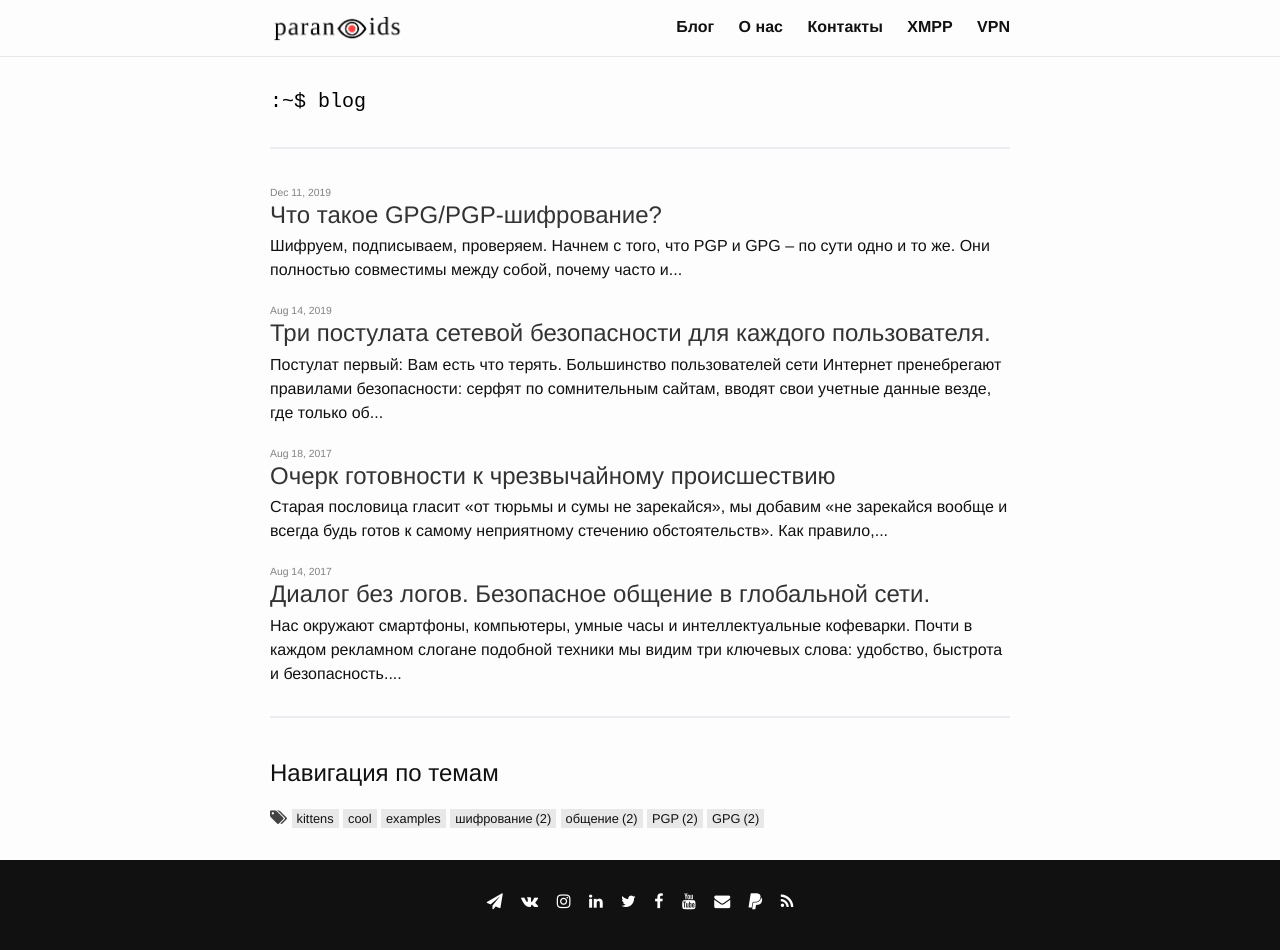
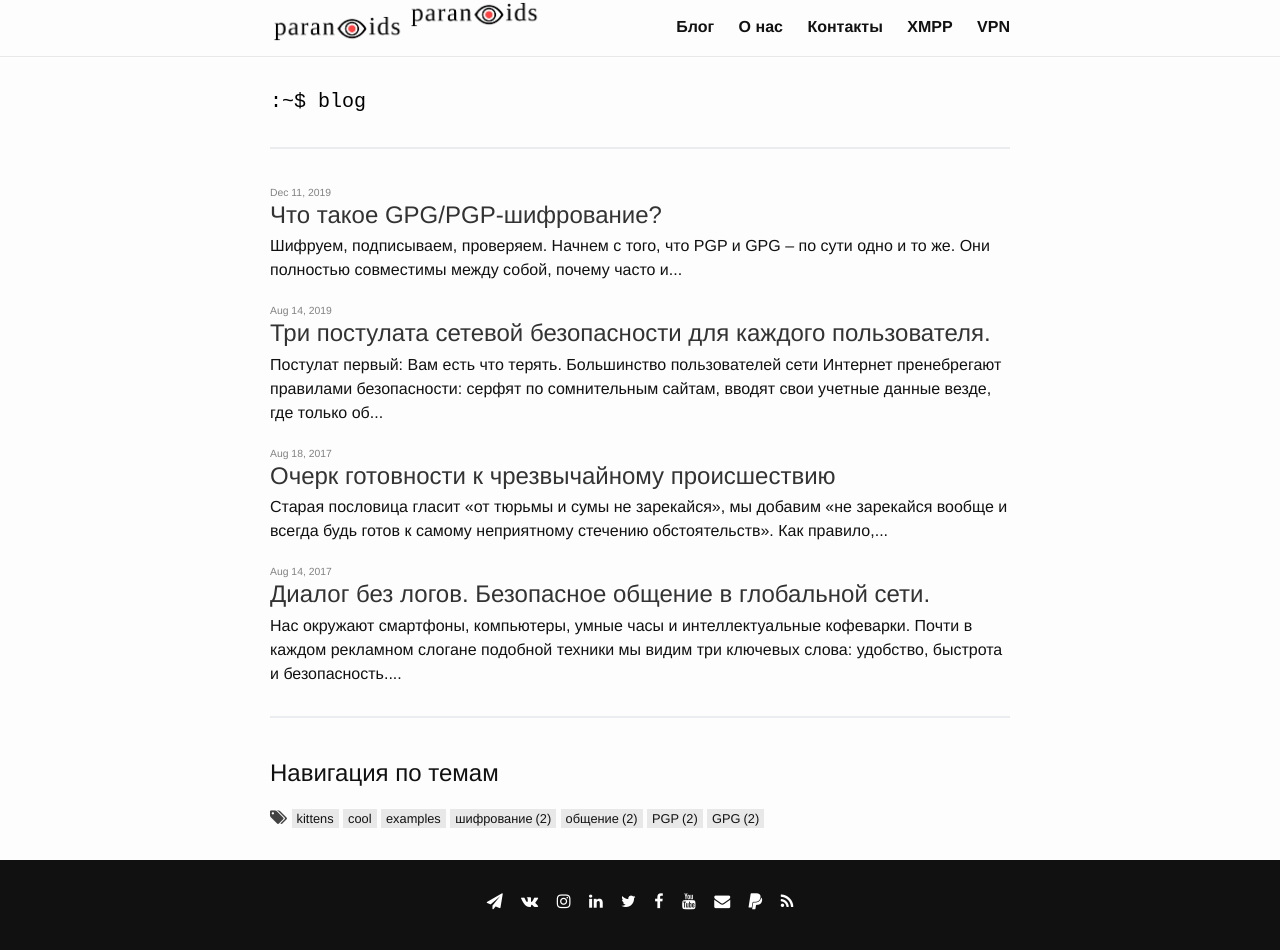
Before and after one commit to 2b7E1n6D0e5R7/2b7E1n6D0e5R7.github.io, a Jekyll site: the page built from index.html, in a window 1280 px wide. Built offline with Jekyll 4.4.1, drawn with Linux system fonts in a browser that asks for light colours; the list of posts is cut into pages by our own code.

Commit message:
Update header.html

```diff
--- a/_includes/header.html
+++ b/_includes/header.html
@@ -3,6 +3,13 @@
   <div class="wrapper">
     {% assign default_paths = site.pages | map: "path" %}
     {% assign page_paths = site.header_pages | default: default_paths %}
+
+    {% if page.layout == 'about' %}
+       <img class="obber" src="/images/logo2.png" alt="site logo" />
+      </span>
+    {% else %}
+       <img class="site-logo" src="/images/logo.png" alt="site logo" />
+    {% endif %}
 
       <a class="site-title"href="{{ "/" | relative_url }}">
       {% for file in site.static_files %}
```
